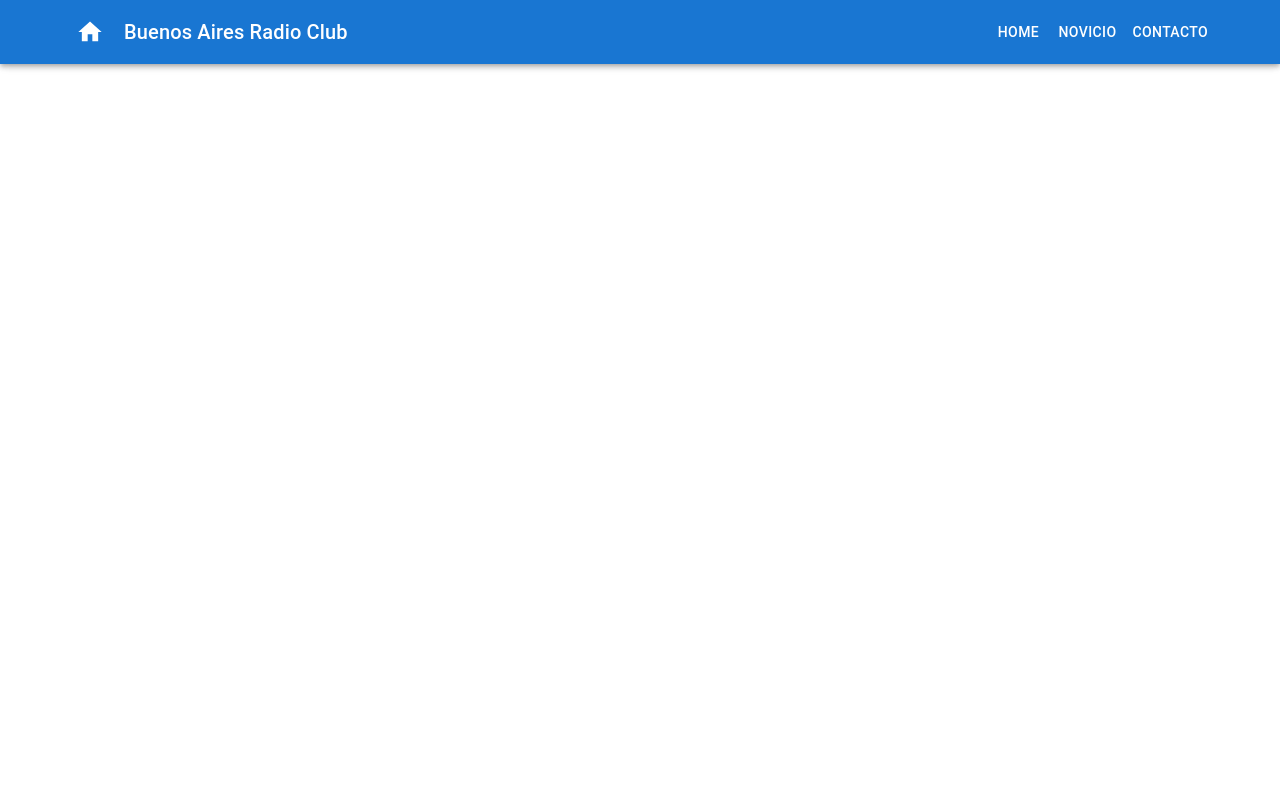
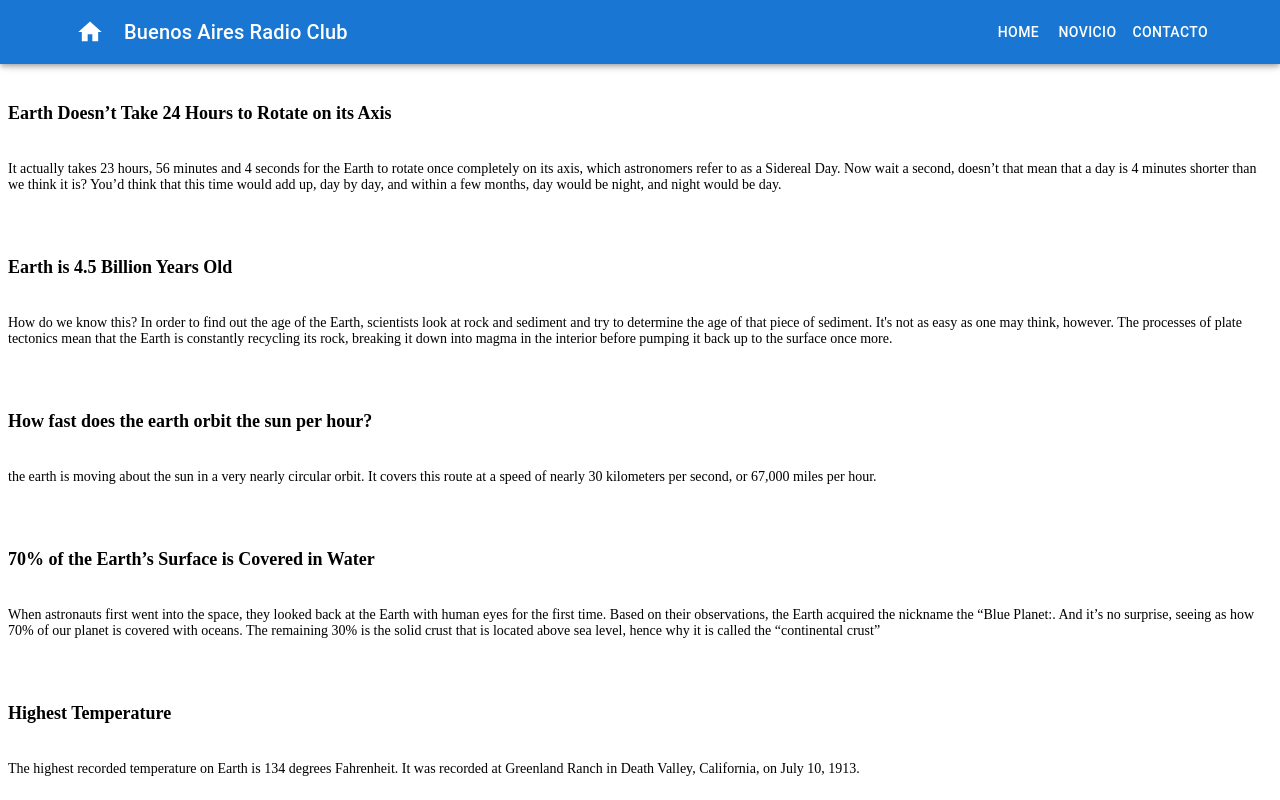
Before and after one commit to ltiisidii/rf-examen-react, a React (Create React App) app in the folder lu4bb-examen/: page /info-tecnica in a window 1280 px wide. Shown: the top 800 px of the page. Built offline with nearby package versions, Linux system fonts and the light colour scheme.

Commit message:
infoTecnica json

```diff
--- /dev/null
+++ b/lu4bb-examen/src/component/InfoTecnica.css
@@ -0,0 +1,28 @@
+.info-tecnica-container {
+    display: grid;
+    gap: 10px;
+  }
+
+  .fact-table {
+    display: grid;
+    gap: 10px;
+  }
+
+  .fact-row {
+    display: grid;
+    gap: 5px;
+  }
+
+  .fact-row h3 {
+    font-size: 18px;
+    font-weight: bold;
+  }
+
+  .fact-row p {
+    font-size: 14px;
+  }
+
+  .fact-row hr {
+    border: none;
+    border-top: 1px solid #ccc;
+  }
--- a/lu4bb-examen/src/component/InfoTecnica.js
+++ b/lu4bb-examen/src/component/InfoTecnica.js
@@ -1,10 +1,20 @@
 import React from 'react';
+import data from '../sources/facts-novicio-tecnica.json';
+import './InfoTecnica.css';
 
 const InfoTecnica = () => {
   return (
-    <div>
+    <div className="info-tecnica-container">
       <h2>Información Técnica</h2>
-      {/* Contenido de la información técnica */}
+      <div className="fact-table">
+        {data.map((fact) => (
+          <div key={fact.id} className="fact-row">
+            <h3>{fact.title}</h3>
+            <p>{fact.content}</p>
+            <hr />
+          </div>
+        ))}
+      </div>
     </div>
   );
 };
```
